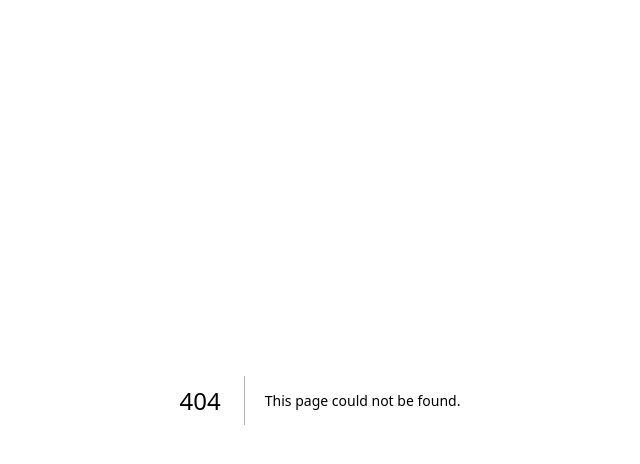
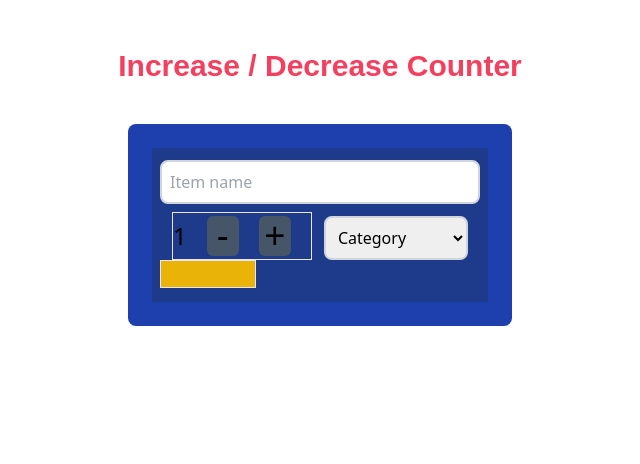
Before and after one commit to davidpal3c/cprg306-assignments, a Next.js app: page /week-5 in a window 1280 px wide. Before the commit this address had no page. Shown: the top 464 px of the page, without its empty margins (320-960 px from the left). Built offline with nearby package versions, Linux system fonts and the light colour scheme.

Commit message:
week 5 assignment

```diff
--- a/app/page.js
+++ b/app/page.js
@@ -32,6 +32,13 @@ export default function Home() {
             </Link>
           </div>
         </li>
+        <li>
+          <div className={buttonStyle}>
+            <Link href="./week-5/" className={buttonInnerStyle}>
+              Week 5 Assignment
+            </Link>
+          </div>
+        </li>
       </ul>
     </main>
   );
--- /dev/null
+++ b/app/week-5/new-item.js
@@ -0,0 +1,112 @@
+"use client"
+
+import { useState } from "react";
+
+
+export default function NewItemPage() {
+
+    const categoriesArr = ["Produce", "Dairy", "Bakery", "Meat", "Frozen Foods", "Canned Goods", "Dry Goods", "Beverages", "Snacks", "Household", "Other"];
+
+    // const mapCat = () => categoriesArr.map()
+
+
+    const [name, setName] = useState("");
+    const [quantity, setQuantity] = useState(1);
+    const [category, setCategory] = useState(categoriesArr[0]);
+
+
+    const increment = () => {
+        let currentQuantity = quantity;
+        if (quantity <= 19) {
+            setQuantity(currentQuantity + 1)
+        }
+    }
+
+    const decrement = () => {
+        let currentQuantity = quantity;
+        if (quantity > 1) {
+            setQuantity(currentQuantity - 1)
+        }
+    }
+
+
+    const handleName = (event) => setName(event.target.value);
+    // const handleQuantity = (event) => setName(event.target.value);
+    const handleCategory = (event) => setCategory(event.target.value);
+
+
+    //handle quantity
+    //handle category
+
+    const submitForm = (event) => {
+
+        let basket = {
+            name: name,
+            quantity: quantity,
+            category: category
+        }
+
+        alert(`
+                Name: ${basket.name},
+                Quantity: ${basket.quantity},
+                Category: ${basket.category}`)
+
+        setName("");
+        setQuantity("");
+        setCategory("");
+    }
+
+
+    return(
+        <div className="flex justify-evenly w-96 rounded-lg p-2 mt-6 items-center border-indigo-200 bg-blue-800 transition-colors duration-400 ">
+
+            <form onSubmit={submitForm} className="p-2 m-4 bg-blue-900 text-black max-w-sm w-full">
+
+                <div className="mb-2">
+                    <input onChange={handleName} type="text" className="w-full mt-1 border-2 border-gray-300 p-2 rounded-lg font-sans" placeholder="Item name"/>
+                </div>
+
+
+                <div className="flex flex-row justify-evenly">
+                    <div className="flex items-center border">
+                        <p className="text-2xl mr-5 font-sans">{quantity}</p>
+                        <div className="bg-slate-600 w-8 flex justify-center mr-5 rounded-md hover:bg-indigo-600 hover:bg-opacity-50 hover:text-amber-500 cursor-pointer" onClick={decrement}>
+                            <button type="button" onClick={decrement} className="text-4xl"> - </button>
+                        </div>
+                        <div className="bg-slate-600 w-8 flex justify-center mr-5 rounded-md hover:bg-indigo-600 hover:bg-opacity-50 hover:text-amber-500 cursor-pointer" onClick={increment}>
+                            <button type="button" onClick={increment} className="text-4xl"> + </button>
+                        </div>
+                    </div>
+
+                    <div className="w-36">
+                        <select onChange={handleCategory} className="w-full mt-1 border-2 border-gray-300 p-2 rounded-lg font-sans">
+                            <option value="" disabled=""> Category</option>
+                            <option value="produce">Produce</option>
+                            <option value="dairy">Dairy</option>
+                            <option value="bakery">Bakery</option>
+                            <option value="meat">Meat</option>
+                            <option value="frozen foods">Frozen Foods</option>
+                            <option value="canned goods">Canned Goods</option>
+                            <option value="dry goods">Dry Goods</option>
+                            <option value="beverages">Beverages</option>
+                            <option value="snacks">Snacks</option>
+                            <option value="household">Household</option>
+                            <option value="other">Other</option>
+                        </select>
+                    </div>
+
+                </div>
+
+                <div>
+                    <button className="bg-yellow-500 border w-24 h-7"></button>
+                </div>
+
+            </form>
+
+
+
+
+
+        </div>
+    );
+}
--- /dev/null
+++ b/app/week-5/page.js
@@ -0,0 +1,10 @@
+import NewItemPage from "./new-item";
+
+export default function Page({quantityDisplay}) {
+    return(
+        <div className="flex flex-col items-center justify-center">
+            <p className="text-3xl my-12 font-bold mb-4 text-rose-500">Increase / Decrease Counter</p>
+            <NewItemPage />
+        </div>
+    );
+}
```
